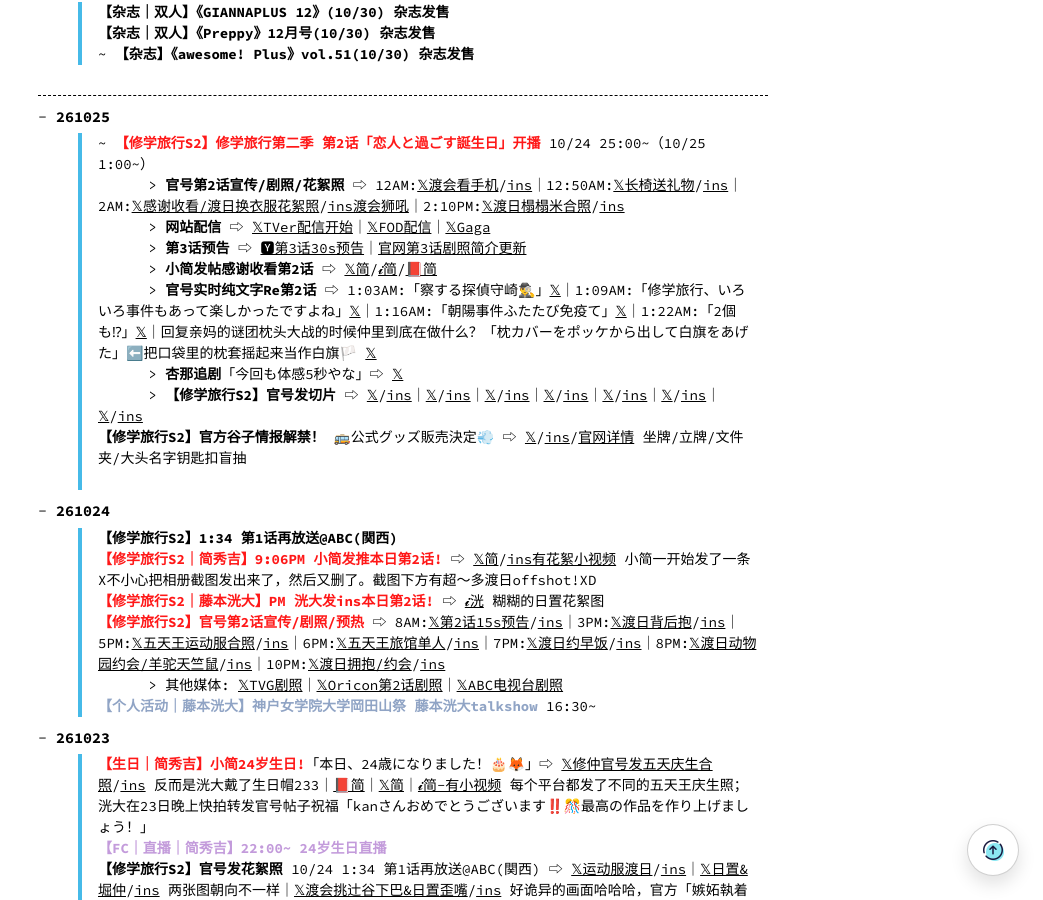
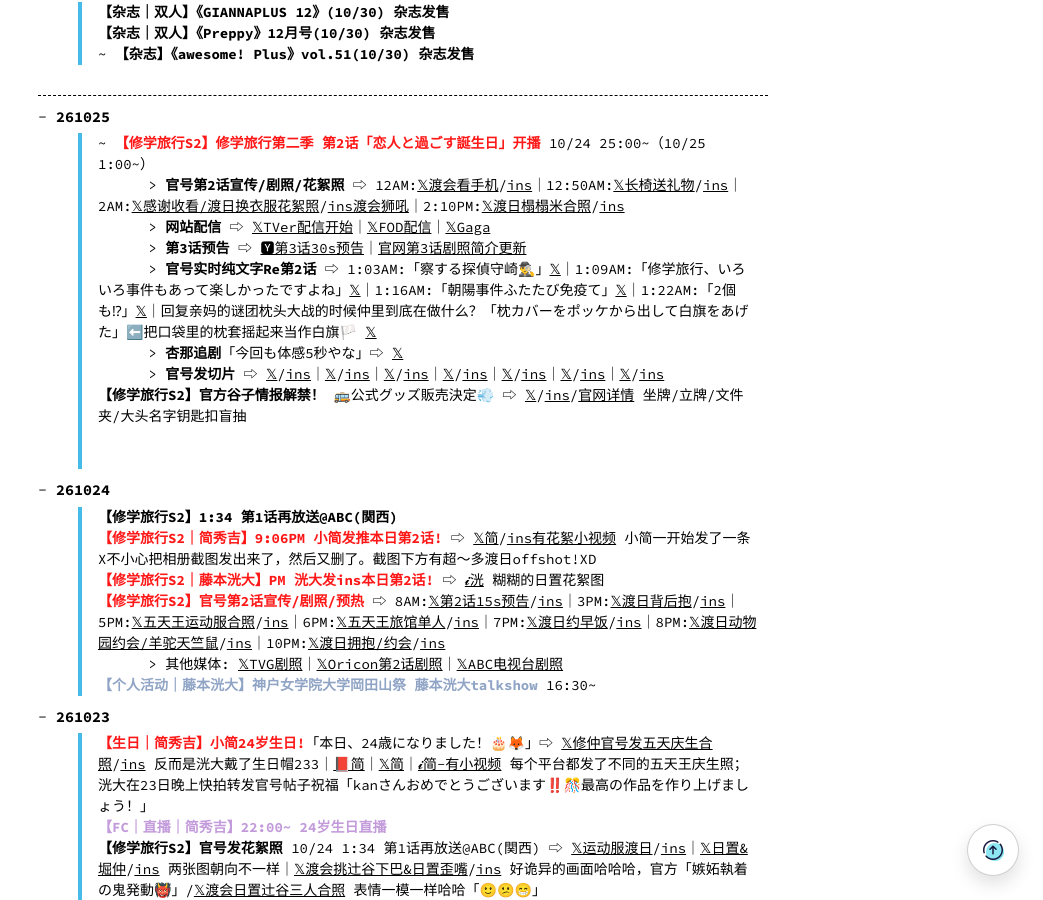
Before and after one commit to eri329/hidekou, a Jekyll site: the page built from flattened_timeline.md, in a window 1280 px wide and 900 px high, scrolled down 631 px. Shown: the whole window, without its empty margins (237-1280 px from the left). Built offline with Jekyll 4.4.1, drawn with Linux system fonts in a browser that asks for light colours; comment, search, counter and statistics services are not loaded.

Commit message:
regular update

```diff
--- a/flattened_timeline.md
+++ b/flattened_timeline.md
@@ -79,11 +79,11 @@ permalink: /flattened_timeline/
         > **官号第2话宣传/剧照/花絮照** ⇨ 12AM:[𝕏渡会看手机](https://x.com/dramal_abc/status/2114009022110081471)/[ins](https://www.instagram.com/p/De4Z8znk-yX/)｜12:50AM:[𝕏长椅送礼物](https://x.com/dramal_abc/status/2114021597887746532)/[ins](https://www.instagram.com/p/De4fnFHk7Se/)｜2AM:[𝕏感谢收看/渡日换衣服花絮照](https://x.com/dramal_abc/status/2114039216628011432)/[ins渡会狮吼](https://www.instagram.com/p/De4nsiXE2vB/)｜2:10PM:[𝕏渡日榻榻米合照](https://x.com/dramal_abc/status/2114041730622439642)/[ins](https://www.instagram.com/p/De4ox3UkzqA/)
         > **网站配信** ⇨ [𝕏TVer配信开始](https://x.com/dramal_abc/status/2114031666188501187)｜[𝕏FOD配信]()｜[𝕏Gaga]()
         > **第3话预告** ⇨ [🆈第3话30s预告](https://www.youtube.com/watch?v=dagxbK08HPg)｜[官网第3话剧照简介更新](https://www.asahi.co.jp/schooltrip/story/)
-        > **小简发帖感谢收看第2话** ⇨ [𝕏简]()/[𝓲简]()/[📕简]()
         > **官号实时纯文字Re第2话** ⇨ 1:03AM:「察する探偵守崎🕵️‍♂️」[𝕏](https://x.com/dramal_abc/status/2114025031714103639)｜1:09AM:「修学旅行、いろいろ事件もあって楽しかったですよね」[𝕏](https://x.com/dramal_abc/status/2114026410620903426)｜1:16AM:「朝陽事件ふたたび免疫て」[𝕏](https://x.com/dramal_abc/status/2114028264419479718)｜1:22AM:「2個も⁉︎」[𝕏](https://x.com/dramal_abc/status/2114029889498280168)｜回复亲妈的谜团枕头大战的时候仲里到底在做什么？「枕カバーをポッケから出して白旗をあげた」⬅️把口袋里的枕套摇起来当作白旗🏳️ [𝕏](https://x.com/dramal_abc/status/2114043141603131727)
         > **杏那追剧**「今回も体感5秒やな」⇨ [𝕏](https://x.com/shiori_iwanami/status/2114034299146236087)
-        > **【修学旅行S2】官号发切片** ⇨ [𝕏]()/[ins]()｜[𝕏]()/[ins]()｜[𝕏]()/[ins]()｜[𝕏]()/[ins]()｜[𝕏]()/[ins]()｜[𝕏]()/[ins]()｜[𝕏]()/[ins]()
+        > **官号发切片** ⇨ [𝕏]()/[ins]()｜[𝕏]()/[ins]()｜[𝕏]()/[ins]()｜[𝕏]()/[ins]()｜[𝕏]()/[ins]()｜[𝕏]()/[ins]()｜[𝕏]()/[ins]()
     > **【修学旅行S2】官方谷子情报解禁！** 🚌公式グッズ販売決定💨 ⇨ [𝕏](https://x.com/dramal_abc/status/2114031665295372460)/[ins](https://www.instagram.com/p/De4kNkCk4Px/)/[官网详情](https://www.asahi.co.jp/schooltrip/goods/) 坐牌/立牌/文件夹/大头名字钥匙扣盲抽
+    <!-- > **小简发帖感谢收看第2话** ⇨ [𝕏简]()/[𝓲简]()/[📕简]() -->
     <!-- > **【修学旅行S2｜直播｜藤本洸大】洸大ins直播:第2话同时视听大会**{: .text-red} ⇨ [𝓲洸/直播存档]()
     > **【修学旅行S2】进藤导演发推🧢監督メモ🧢** ⇨ [𝕏]()/[ins大量花絮剧照]()
     > **【FC｜藤本洸大】洸大日记「」**{: .text-solo-k} ｜ ⇨ [🔒FC]() -->
```
